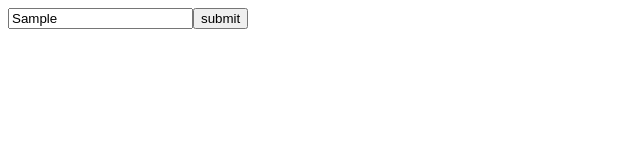
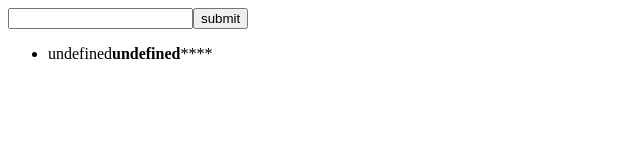
Before and after one commit to wcx1017/web-03, a plain HTML site: page index.html in a window 1280 px wide. Both pictures are taken after typing "Sample" into the empty fields and a click on the button "submit". Shown: the whole page, without its empty margins (0-640 px from the left). Drawn offline with Linux system fonts and the light colour scheme.

Commit message:
function

```diff
--- a/index.html
+++ b/index.html
@@ -13,6 +13,24 @@
     <ul class="list"></ul>
 </body>
 <script>
+    // 18位身份证号码
+    var ipt = document.querySelector('.ipt');
+    var list = document.querySelector('.list');
+    var btn = document.querySelector('.btn');
+    btn.onclick = function() {
+        var val = ipt.value;
+        if (val.length !== 18 || isNaN(val)) {
+            alert('您输入的号码不合格');
+            ipt.value = ' ';
+        } else {
+            var qv = val.substr(0, 6);
+            var str = val.substr(6, 8); // 生日
+            var mi = val.substr(14, 4);
+        }
+        var code = '';
+        code += `<li>${qv}<b>${str}</b>****</li>`;
+        list.innerHTML = code;
+    }
 </script>
 
 </html>
```
